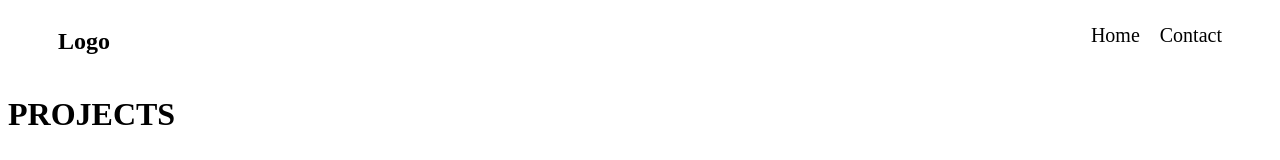
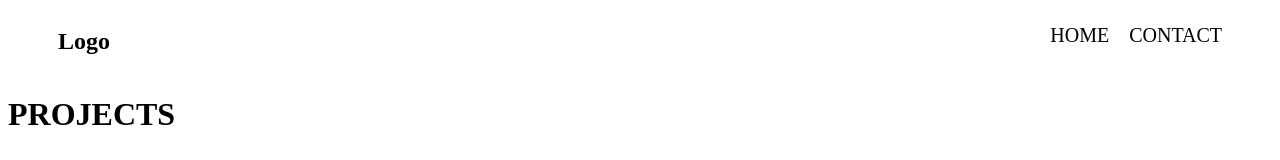
Before and after one commit to sarazaToussaint/Nassaty, a React (Create React App) app: page /Project in a window 1280 px wide. Shown: the top 160 px of the page. Built offline with nearby package versions, Linux system fonts and the light colour scheme.

Commit message:
Fetch data from json file

```diff
--- a/src/component/Project.jsx
+++ b/src/component/Project.jsx
@@ -7,10 +7,10 @@ const Project = () => (
       <h1>Logo</h1>
       <ul>
         <li>
-          <Link to="/">Home</Link>
+          <Link to="/">HOME</Link>
         </li>
         <li>
-          <Link to="/Contact">Contact</Link>
+          <Link to="/Contact">CONTACT</Link>
         </li>
       </ul>
     </nav>
```
